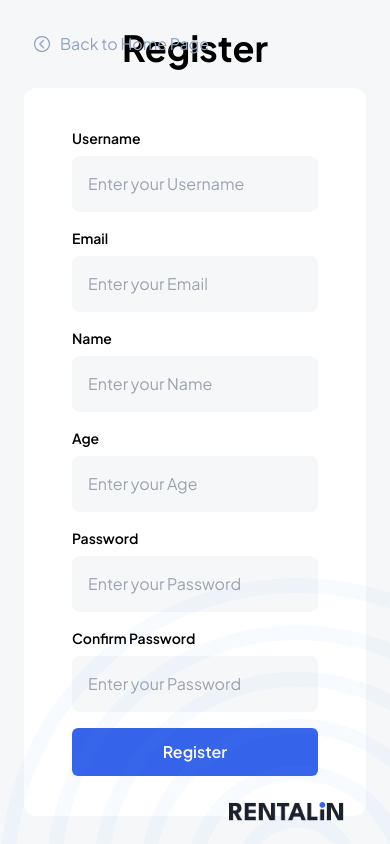
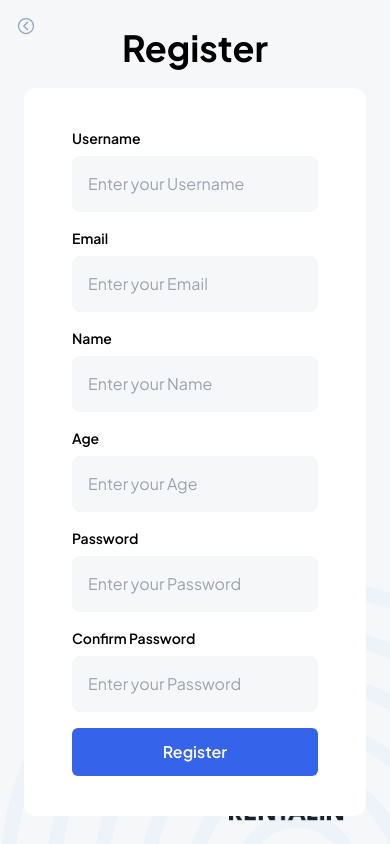
Before and after one commit to jearsevan101/PAW-Kelompok-11, a Next.js app in the folder frontend/: page /auth/register in a window 390 px wide. Built offline with nearby package versions, Linux system fonts and the light colour scheme.

Commit message:
fix: z-index for ornament and move change password to auth folder

```diff
--- a/frontend/components/AuthOrnament.js
+++ b/frontend/components/AuthOrnament.js
@@ -5,15 +5,15 @@ import Image from "next/image";
 const AuthOrnament = () => {
   return (
     <>
-      <Link href="/" className="absolute">
-        <div className="m-8 flex flex-row items-center gap-2 text-c-text-grey text-md">
+      <Link href="/" className="absolute ">
+        <div className="m-4 md:m-8 flex flex-row items-center gap-2 text-c-text-grey text-md">
           <span className="text-xl">
             <IoChevronBackCircleOutline />{" "}
           </span>
-          Back to Home Page{" "}
+          <span className="hidden sm:block">Back to Home Page </span>
         </div>
       </Link>
-      <div className="absolute bottom-0 right-0">
+      <div className="absolute bottom-0 right-0 ">
         <Image src="/pattern-login.png" width={600} height={600} />
       </div>
     </>
--- a/frontend/components/Profile.js
+++ b/frontend/components/Profile.js
@@ -106,7 +106,7 @@ const Profile = (logOut) => {
             </li>
             <li>
               {isLoginAsAdmin ? null : (
-                <Link href={`/change-password`}>
+                <Link href={`/auth/change-password`}>
                   <div className="block px-4 py-2 hover:bg-gray-100 dark:hover:bg-gray-600 dark:hover:text-white">
                     Change Password
                   </div>
--- a/frontend/pages/change-password.js
+++ b/frontend/pages/auth/change-password.js
@@ -59,7 +59,7 @@ export default function ChangePassword() {
         className="flex flex-col px-6 justify-center items-center min-h-screen"
         style={{ backgroundColor: "#F6F7F9" }}>
         <h1 className="text-4xl mb-4 font-bold">Change Password</h1>
-        <section className="mt-1 p-10 px-12 w-full lg:w-1/3 bg-white rounded-[12px] flex flex-col gap-2 justify-center items-center">
+        <section className="mt-1 z-10 p-10 px-12 w-full lg:w-1/3 bg-white rounded-[12px] flex flex-col gap-2 justify-center items-center">
           <form
             className="flex flex-col w-full"
             onSubmit={handleChangePassword}>
--- a/frontend/pages/auth/login.js
+++ b/frontend/pages/auth/login.js
@@ -49,7 +49,7 @@ export default function Login() {
         className="flex flex-col justify-center items-center px-6 min-h-screen"
         style={{ backgroundColor: "#F6F7F9" }}>
         <h1 className="text-4xl mb-4 font-bold">Login</h1>
-        <section className="mt-4 p-10 w-full lg:w-1/3 px-12 bg-white rounded-[12px] flex flex-col gap-4 justify-center items-center">
+        <section className="mt-4 z-20 p-10 w-full lg:w-1/3 px-12 bg-white rounded-[12px] flex flex-col gap-4 justify-center items-center">
           <form className="flex flex-col w-full gap-2" onSubmit={handleLogin}>
             <ReusableForm
               label="Username"
--- a/frontend/pages/auth/register.js
+++ b/frontend/pages/auth/register.js
@@ -49,7 +49,7 @@ export default function Register() {
         className="flex flex-col px-6 justify-center items-center min-h-screen"
         style={{ backgroundColor: "#F6F7F9" }}>
         <h1 className="text-4xl mb-4 font-bold">Register</h1>
-        <section className="mt-1 p-10 px-12 w-full lg:w-1/3 bg-white rounded-[12px] flex flex-col gap-2 justify-center items-center">
+        <section className="mt-1 p-10 px-12 w-full z-10 lg:w-1/3 bg-white rounded-[12px] flex flex-col gap-2 justify-center items-center">
           <form className="flex flex-col w-full" onSubmit={handleRegister}>
             <ReusableForm
               label="Username"
--- a/frontend/pages/auth/success.js
+++ b/frontend/pages/auth/success.js
@@ -8,7 +8,7 @@ export default function Success() {
       <AuthOrnament />
       <div className="min-h-screen flex justify-center items-center flex-col px-6">
         <h1 className="text-4xl mb-4 font-bold">Success!</h1>
-        <section className="mt-4 py-16 px-12 w-full lg:w-1/3 bg-white rounded-[12px] flex flex-col gap-6 justify-center items-center">
+        <section className="mt-4 z-10 py-16 px-12 w-full lg:w-1/3 bg-white rounded-[12px] flex flex-col gap-6 justify-center items-center">
           <p className="text-xl text-center font-medium">
             You've successfully registered your account with us. Welcome to{" "}
             <span className="font-bold">Rentalin!</span> 🌟
--- a/frontend/pages/edit-profile.js
+++ b/frontend/pages/edit-profile.js
@@ -82,7 +82,7 @@ export default function EditProfile() {
         style={{ backgroundColor: "#F6F7F9" }}>
         <h1 className="text-4xl mb-4 font-bold">Edit Profile</h1>
         <section className="mt-1 p-10 px-12 w-full lg:w-1/3 bg-white rounded-[12px] flex flex-col gap-2 justify-center items-center">
-          <form className="flex flex-col w-full" onSubmit={handleUpdateProfile}>
+          <form className="flex flex-col z-10 w-full" onSubmit={handleUpdateProfile}>
             <ReusableForm
               label="Username"
               type="text"
```
